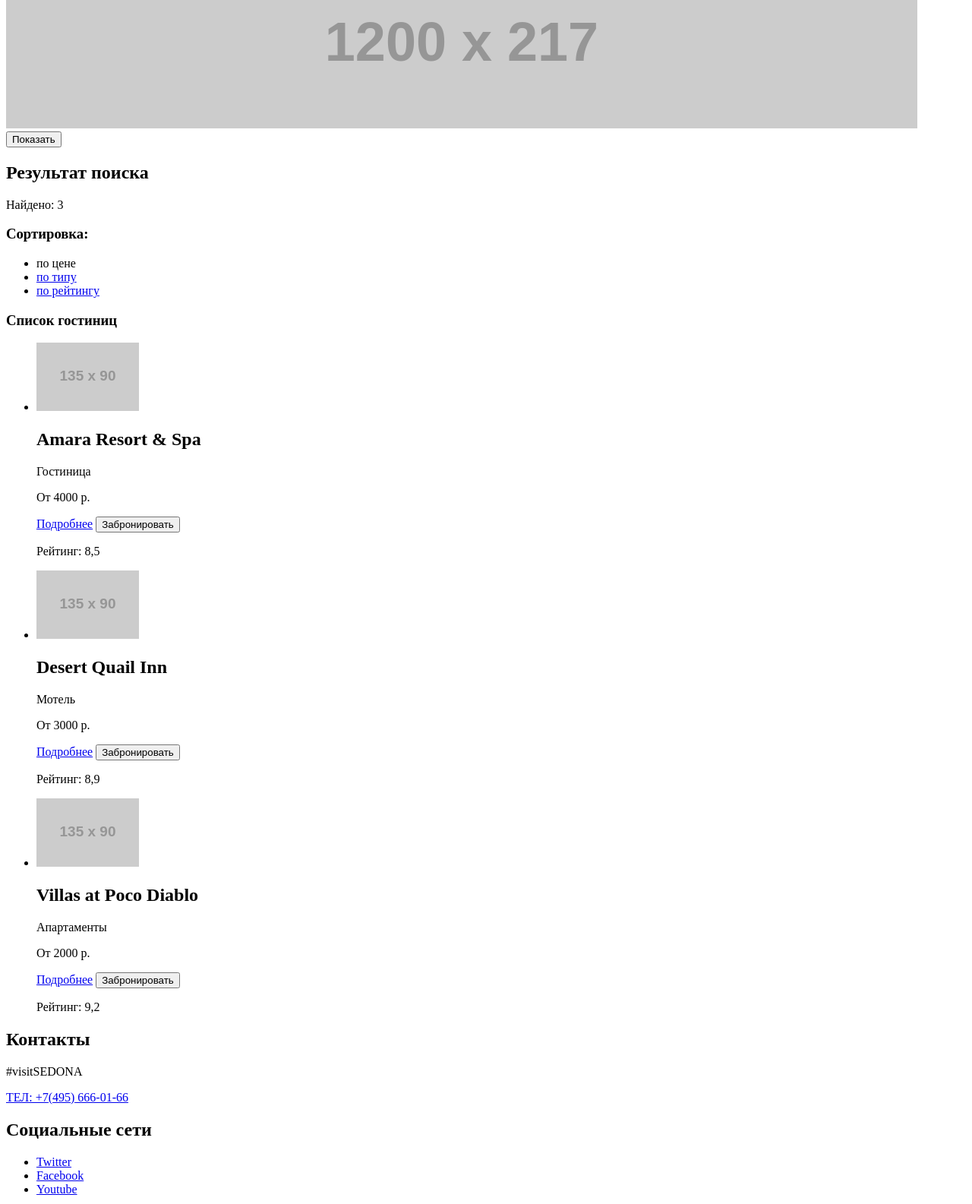
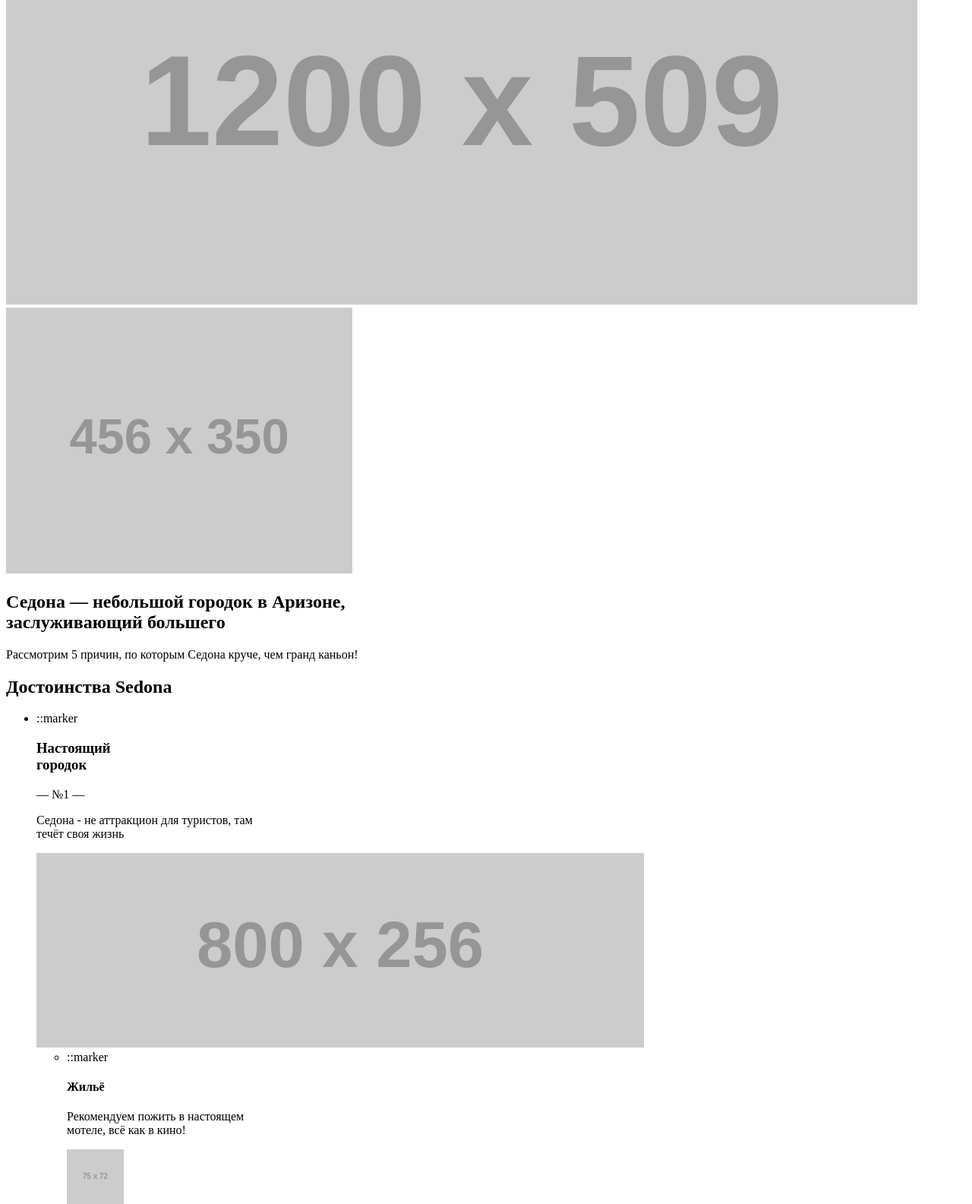
Before and after one commit to katrine1991/1665819-sedona-32, a plain HTML site: page catalog.html in a window 1280 px wide. Shown: the part 345-1930 px from the top of the page at 76% size. Drawn offline with Linux system fonts and the light colour scheme; placeholder pictures from the web are drawn by us.

Commit message:
Разметка внутренней страницы

```diff
--- a/catalog.html
+++ b/catalog.html
@@ -1,3 +1,4 @@
+
 <!DOCTYPE html>
 <html lang="ru">
   <head>
@@ -7,92 +8,105 @@
   <body>
   <header>
     <nav>
-      <a href="index.html">
+      <a>
         <img src="https://via.placeholder.com/138x70" alt="Sedona">
         </a>
         <ul>
           <li><a href="#">Информация</a></li>
           <li><a href="#">Фото и видео</a></li>
           <li><a href="#">Карта штата</a></li>
-          <li><a href="#">Гостиницы</a></li>
+          <li><a href="catalog.html">Гостиницы</a></li>
         </ul>
     </nav>
   </header>
   <main>
-    <h1>Каталог</h1>
    <section>
-      <h2>Фильтр</h2>
-      <img src="https://via.placeholder.com/1200x217" alt="Sedona">
-<!--Здесь будет форма-->
-      <button type="button">Показать</button>
+     <h1>Sedona</h1>
+        <img src="https://via.placeholder.com/1200x509" alt="Sedona">
+        <img src="https://via.placeholder.com/456x350" alt="Sedona">
     </section>
     <section>
-      <h2>Результат поиска</h2>
-      <p>Найдено: 3</p>
+      <h2>Седона — небольшой городок в Аризоне,<br>
+          заслуживающий большего</h2>
+      <p>Рассмотрим 5 причин, по которым Седона круче, чем гранд каньон!</p>
     </section>
     <section>
-      <h3>Сортировка:</h3>
+      <h2>Достоинства Sedona</h2>
     <ul>
       <li>
-          <a>по цене</a>
+        ::marker
+        <h3>Настоящий<br>
+            городок</h3>
+        <p>— №1 —</p>
+        <p>Седона - не аттракцион для туристов, там<br>
+           течёт своя жизнь</p>
+        <img src="https://via.placeholder.com/800x256" alt="Sedona">
+        <ul>
+          <li>
+            ::marker
+            <h4>Жильё</h4>
+            <p>Рекомендуем пожить в настоящем<br>
+              мотеле, всё как в кино!</p>
+            <img src="https://via.placeholder.com/75x72" alt="Жилье">
           </li>
           <li>
-          <a href="#">по типу</a>
+            ::marker
+            <h4>Еда</h4>
+            <p>Всегда заказывайте фирменный бургер,<br>
+               вы не разочаруетесь!</p>
+            <img src="https://via.placeholder.com/75x72" alt="Еда">
           </li>
           <li>
-          <a href="#">по рейтингу</a>
+            ::marker
+            <h4>Сувениры</h4>
+            <p>Не только китайского, но и местного<br>
+               производства!</p>
+            <img src="https://via.placeholder.com/75x72" alt="Сувениры">
+          </li>
+        </ul>
+      </li>
+      <li>
+        ::marker
+        <h3>Там есть<br>
+            Мост дьявола</h3>
+        <p>— №2 —</p>
+        <p>Да, по нему можно пройти! Если конечно<br>
+           вы осмелитесь</p>
+           <img src="https://via.placeholder.com/800x256" alt="Sedona">
+      </li>
+      <li>
+        ::marker
+        <h3>небольшая<br>
+            площадь</h3>
+        <p>— №3 —</p>
+        <p>все достопримечательности<br>
+           находятся очень близко</p>
+      </li>
+      <li>
+        ::marker
+        <h3>красивая<br>
+            дорога</h3>
+        <p>— №4 —</p>
+        <p>ехать в седону из лас-вегаса совсем<br>
+           не скучно!</p>
+      </li>
+      <li>
+        ::marker
+        <h3>мало<br>
+            туристов</h3>
+        <p>— №5 —</p>
+        <p>большинство едет в гранд каньон<br>
+           и толпится там</p>
       </li>
     </ul>
     </section>
-<div>
-  <!--здесь будут иконки фильтрации-->
-</div>
     <section>
-        <h3>Список гостиниц</h3>
-        <ul>
-           <li>
-       <div>
-          <img src="https://via.placeholder.com/135x90" alt="Amara Resort & Spa">
-          <h2>Amara Resort & Spa</h2>
-          <p>Гостиница</p>
-          <p>От 4000 р.</p>
-          <a href="#">Подробнее</a>
-          <button type="button">Забронировать</button>
-       </div>
-        <div>
-          <p>Рейтинг: 8,5</p>
-       </div>
-          </li>
-          <li>
-        <div>
-          <img src="https://via.placeholder.com/135x90" alt="Desert Quail Inn">
-          <h2>Desert Quail Inn</h2>
-          <p>Мотель</p>
-          <p>От 3000 р.</p>
-          <a href="#">Подробнее</a>
-          <button type="button">Забронировать</button>
-        </div>
-         <div>
-          <p>Рейтинг: 8,9</p>
-        </div>
-          </li>
-          <li>
-        <div>
-          <img src="https://via.placeholder.com/135x90" alt="Villas at Poco Diablo">
-          <h2>Villas at Poco Diablo</h2>
-          <p>Апартаменты</p>
-          <p>От 2000 р.</p>
-           <a href="#">Подробнее</a>
-          <button type="button">Забронировать</button>
-        </div>
-        <div>
-           <p>Рейтинг: 9,2</p>
-        </div>
-           </li>
-         </ul>
+      <h2>Как до нас добраться?</h2>
+      <p>Заинтересовались?</p>
+      <p>Укажите предполагаемые даты поездки, и мы покажем вам лучшие предложения гостиниц в седоне</p>
+       <img src="https://via.placeholder.com/1199x594" alt="Карта">
   </section>
   </main>
-
   <footer>
     <section>
         <h2>Контакты</h2>
```
Lines whose indentation alone changed are shown as unchanged.
